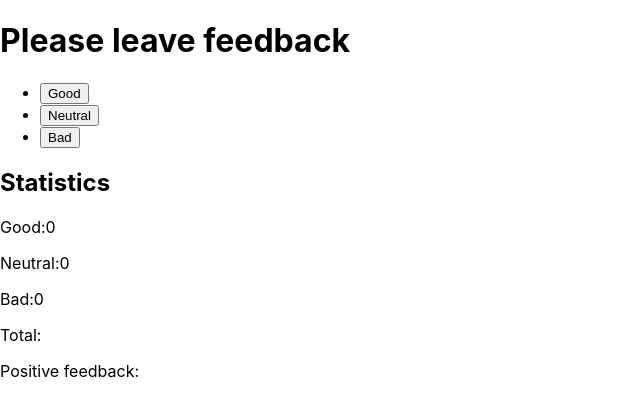
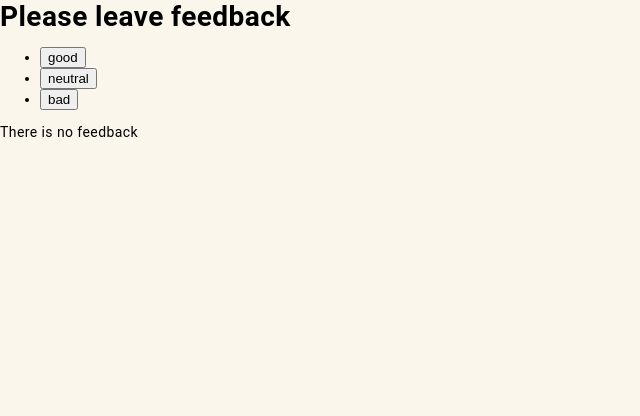
Before and after one commit to VitaliiKoshytskyi/goit-react-hw-02-feedback, a React (Create React App) app: page / in a window 1280 px wide. Shown: the top 416 px of the page, without its empty margins (0-640 px from the left). Built offline with nearby package versions, Linux system fonts and the light colour scheme.

Commit message:
updated markup

```diff
--- a/src/components/App.jsx
+++ b/src/components/App.jsx
@@ -1,10 +1,59 @@
-import Feedback from "./Feedback/Feedback";
+import { Component } from 'react';
 
+import Statistics from './Statistics/Statistics';
+import FeedbackOptions from './FeedbackOptions/FeedbackOptions';
+import Section from './Section/Section';
+import Notification from './Notification/Notification';
 
-export const App = () => {
-  return (
-    <>
-    <Feedback />
-    </>
-  );
-};
+class App extends Component {
+  state = {
+    good: 0,
+    neutral: 0,
+    bad: 0,
+  };
+
+  countTotalFeedback() {
+    const { good, neutral, bad } = this.state;
+    const total = good + neutral + bad;
+
+    return total;
+  }
+
+  countPositiveFeedbackPercentage() {
+    const { good } = this.state;
+    const total = this.countTotalFeedback();
+    if (total === 0) {
+      return 0;
+    }
+    return Math.round((good / total) * 100);
+  }
+
+  onLeaveFeedback = name => {
+    this.setState(prevState => {
+      return {
+        [name]: prevState[name] + 1,
+      };
+    });
+  };
+
+  render() {
+
+    return (
+      <div className="Feedback">
+        <Section title=""/>
+        <FeedbackOptions
+          options={Object.keys(this.state) }
+          onLeaveFeedback={ this.onLeaveFeedback} />
+        {this.countTotalFeedback()===0? <Notification message={'There is no feedback'}/> :<Statistics
+            good={this.state.good}
+            neutral={this.state.neutral}
+            bad={this.state.bad}
+            total={this.countTotalFeedback()}
+            positivePercentage={this.countPositiveFeedbackPercentage()}
+          />}
+      </div>
+    );
+  }
+}
+
+export default App;
--- a/src/components/Feedback/Feedback.jsx
+++ /dev/null
@@ -1,59 +0,0 @@
-import React from 'react';
-import PropTypes from 'prop-types';
-import css from './Feedback.module.css';
-
-class Feedback extends React.Component {
-  state = {
-    good: 0,
-    neutral: 0,
-    bad: 0,
-    };
-
-
-    handleGood = () => {
-
-    }
-    handleNeutral = () => {
-
-    }
-    handleBad = () => {
-
-    }
-
-  render() {
-    return (
-      <div className='Feedback'>
-        <h1 className='Feedback__heading'>Please leave feedback</h1>
-        <ul className='Feedback__list'>
-          <li className='Feedback__item'>
-            <button className='Feedback__btn-good' type="button" onClick={this.handleGood}>Good</button>
-          </li>
-          <li className='Feedback__item'>
-            <button className='Feedback__btn-neutral' type="button" onClick={this.handleNeutral}>Neutral</button>
-          </li>
-          <li className='Feedback__item'>
-            <button className='Feedback__btn-bad' type="button" onClick={this.handleBad}>Bad</button>
-          </li>
-        </ul>
-        <h2 className='Feedback__title'>Statistics</h2>
-        <p  className='Feedback__text'>
-                Good:<span>{ this.state.good}</span>
-        </p>
-        <p  className='Feedback__text'>
-          Neutral:<span>{ this.state.neutral}</span>
-        </p>
-        <p  className='Feedback__text'>
-          Bad:<span>{ this.state.bad}</span>
-        </p>
-        <p  className='Feedback__text'>
-          Total:<span></span>
-        </p>
-        <p  className='Feedback__text'>
-          Positive feedback:<span></span>
-        </p>
-      </div>
-    );
-  }
-}
-
-export default Feedback;
--- /dev/null
+++ b/src/components/FeedbackOptions/FeedbackOptions.jsx
@@ -0,0 +1,28 @@
+import PropTypes from 'prop-types';
+
+import css from './FeedbackOptions.module.css';
+
+const FeedbackOptions = ({ options, onLeaveFeedback }) => {
+  return (
+    <>
+      <h1 className="Feedback__heading">Please leave feedback</h1>
+      <ul className="Feedback__list">
+        {options.map(option => {
+          return (
+            <li key={option} className="Feedback__item">
+              <button
+                className="Feedback__btn-good"
+                type="button"
+                onClick={() => onLeaveFeedback(option)}
+              >
+                {option}
+              </button>
+            </li>
+          );
+        })}
+      </ul>
+    </>
+  );
+};
+
+export default FeedbackOptions;
--- /dev/null
+++ b/src/components/Notification/Notification.jsx
@@ -0,0 +1,13 @@
+import PropTypes from 'prop-types';
+import css from './Notification.module.css';
+
+
+const Notification = ({message}) => {
+    return <p className={css.text}>{message }</p>
+}
+
+export default Notification
+
+Notification.propTypes = {
+    message:PropTypes.string.isRequired
+}
--- /dev/null
+++ b/src/components/Section/Section.jsx
@@ -0,0 +1,10 @@
+import css from './Section.module.css'
+
+
+const Section = () => {
+    return <>
+
+    </>
+}
+
+export default Section
--- /dev/null
+++ b/src/components/Statistics/Statistics.jsx
@@ -0,0 +1,27 @@
+import PropTypes from 'prop-types';
+import css from './Statistics.module.css';
+
+const Statistics = ({ good, neutral, bad, total, positivePercentage }) => {
+  return (
+    <>
+      <h2 className="Feedback__title">Statistics</h2>
+      <p className="Feedback__text">
+        Good:<span> {good}</span>
+      </p>
+      <p className="Feedback__text">
+        Neutral:<span> {neutral}</span>
+      </p>
+      <p className="Feedback__text">
+        Bad:<span> {bad}</span>
+      </p>
+      <p className="Feedback__text">
+        Total:<span> {total}</span>
+      </p>
+      <p className="Feedback__text">
+        Positive feedback: <span>{positivePercentage}%</span>
+      </p>
+    </>
+  );
+};
+
+export default Statistics;
--- a/src/index.css
+++ b/src/index.css
@@ -1,4 +1,5 @@
-@import-normalize; /* bring in normalize.css styles */
+@import-normalize;
+/* bring in normalize.css styles */
 
 body {
   margin: 0;
@@ -13,3 +14,36 @@ code {
   font-family: source-code-pro, Menlo, Monaco, Consolas, 'Courier New',
     monospace;
 }
+
+body {
+  background-color: rgb(251, 246, 236);
+  box-sizing: border-box;
+  font-size: 14px;
+  padding: 0;
+  color: var(--primary-text-color);
+  font-family: 'Roboto', sans-serif;
+  letter-spacing: 0.03em;
+}
+
+h1,
+h2,
+h3,
+h4,
+h5,
+h6,
+p {
+  margin: 0;
+}
+
+html,
+body {
+  margin: 0;
+  padding: 0;
+}
+
+img {
+  display: block;
+  max-width: 100%;
+  height: auto;
+  margin: 0;
+}
--- a/src/index.js
+++ b/src/index.js
@@ -1,6 +1,6 @@
 import React from 'react';
 import ReactDOM from 'react-dom/client';
-import { App } from 'components/App';
+import  App  from 'components/App';
 import './index.css';
 
 ReactDOM.createRoot(document.getElementById('root')).render(
```
Also changed, not shown: src/components/FeedbackOptions/FeedbackOptions.module.css (added), src/components/Notification/Notification.module.css (added), src/components/Section/Section.module.css (added), src/components/Statistics/Statistics.module.css (added).
